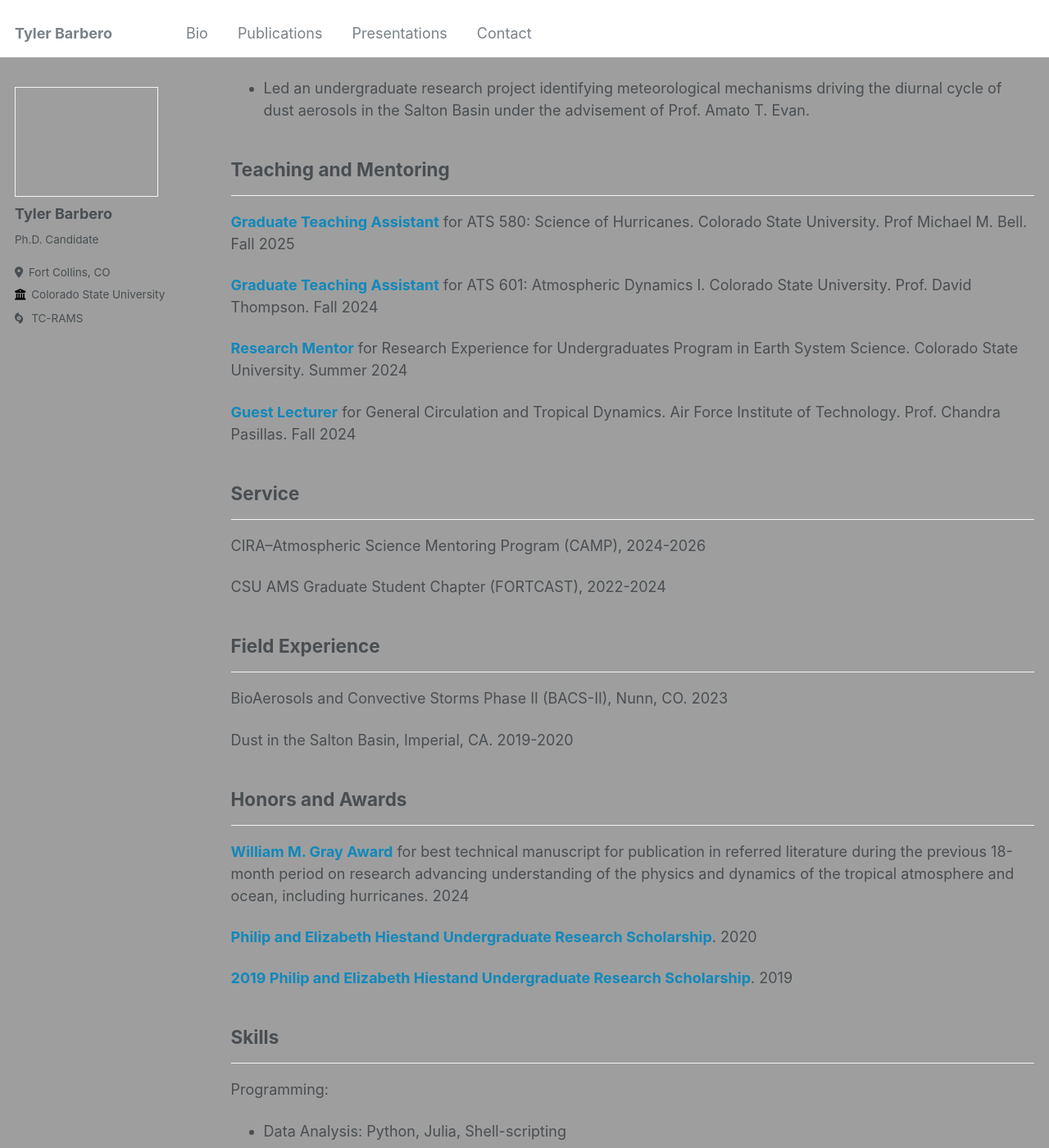
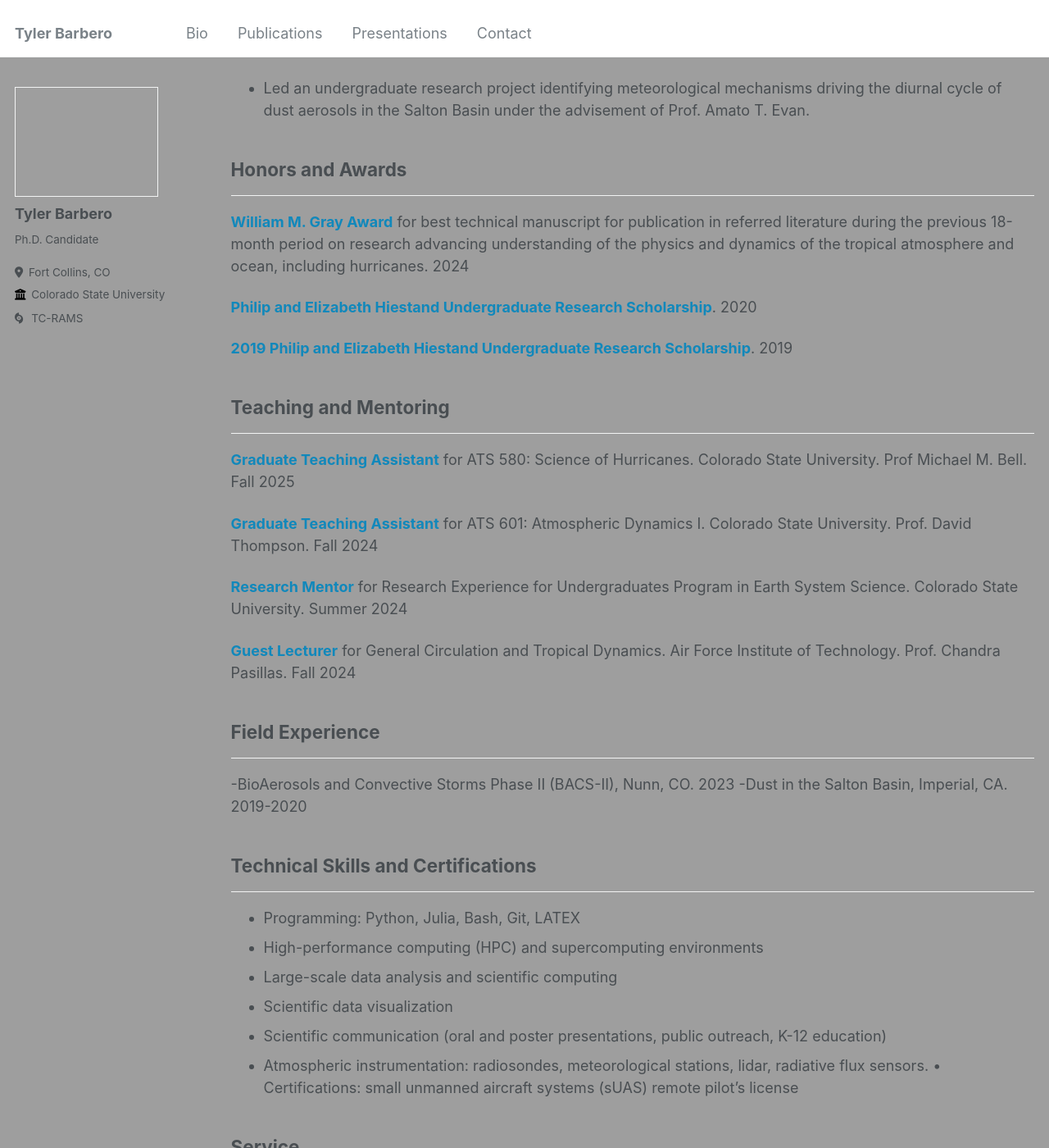
Before and after one commit to tbarbero/tbarbero.github.io, a Jekyll site: the page built from _pages/cv.md, in a window 1280 px wide and 1400 px high, scrolled down 946 px. Shown: the whole window at 82% size. Built offline with Jekyll 4.4.1, drawn with Linux system fonts in a browser that asks for light colours.

Commit message:
Fix spacing in cv.md

```diff
--- a/_pages/cv.md
+++ b/_pages/cv.md
@@ -38,10 +38,16 @@ Princeton University, Princeton, NJ. Summer 2021
 University of California San Diego, La Jolla, CA. 2018-2020
 * Led an undergraduate research project identifying meteorological mechanisms driving the diurnal cycle of dust aerosols in the Salton Basin under the advisement of Prof. Amato T. Evan.
 
+## Honors and Awards
+---
+<strong><span style="color:#1188bb">William M. Gray Award</span></strong> for best technical manuscript for publication in referred literature during the previous 18-month period on research advancing understanding of the physics and dynamics of the tropical atmosphere and ocean, including hurricanes. 2024
+
+<strong><span style="color:#1188bb">Philip and Elizabeth Hiestand Undergraduate Research Scholarship</span></strong>. 2020
+
+<strong><span style="color:#1188bb">2019 Philip and Elizabeth Hiestand Undergraduate Research Scholarship</span></strong>. 2019
+
 ## Teaching and Mentoring
-
 ---
-
 <strong><span style="color:#1188bb">Graduate Teaching Assistant</span></strong> for ATS 580: Science of Hurricanes. Colorado State University. Prof Michael M. Bell. Fall 2025
 
 <strong><span style="color:#1188bb">Graduate Teaching Assistant</span></strong> for ATS 601: Atmospheric Dynamics I. Colorado State University. Prof. David Thompson. Fall 2024
@@ -50,38 +56,21 @@ University of California San Diego, La Jolla, CA. 2018-2020
 
 <strong><span style="color:#1188bb">Guest Lecturer</span></strong> for General Circulation and Tropical Dynamics. Air Force Institute of Technology. Prof. Chandra Pasillas. Fall 2024
 
+## Field Experience
+---
+-BioAerosols and Convective Storms Phase II (BACS-II), Nunn, CO. 2023
+-Dust in the Salton Basin, Imperial, CA. 2019-2020
+
+## Technical Skills and Certifications
+---
+- Programming: Python, Julia, Bash, Git, LATEX
+- High-performance computing (HPC) and supercomputing environments
+- Large-scale data analysis and scientific computing
+- Scientific data visualization
+- Scientific communication (oral and poster presentations, public outreach, K-12 education)
+- Atmospheric instrumentation: radiosondes, meteorological stations, lidar, radiative flux sensors. • Certifications: small unmanned aircraft systems (sUAS) remote pilot’s license
 
 ## Service
-
 ---
-
-CIRA--Atmospheric Science Mentoring Program (CAMP), 2024-2026
-
-CSU AMS Graduate Student Chapter (FORTCAST), 2022-2024
-
-## Field Experience
-
----
-
-BioAerosols and Convective Storms Phase II (BACS-II), Nunn, CO. 2023
-
-Dust in the Salton Basin, Imperial, CA. 2019-2020
-
-
-## Honors and Awards
-
----
-
-<strong><span style="color:#1188bb">William M. Gray Award</span></strong> for best technical manuscript for publication in referred literature during the previous 18-month period on research advancing understanding of the physics and dynamics of the tropical atmosphere and ocean, including hurricanes. 2024
-
-<strong><span style="color:#1188bb">Philip and Elizabeth Hiestand Undergraduate Research Scholarship</span></strong>. 2020
-
-<strong><span style="color:#1188bb">2019 Philip and Elizabeth Hiestand Undergraduate Research Scholarship</span></strong>. 2019
-
-
-## Skills
-
----
-
-Programming:
-* Data Analysis: Python, Julia, Shell-scripting
+- CIRA--Atmospheric Science Mentoring Program (CAMP), 2024-2026
+- CSU AMS Graduate Student Chapter (FORTCAST), 2022-2024
```
